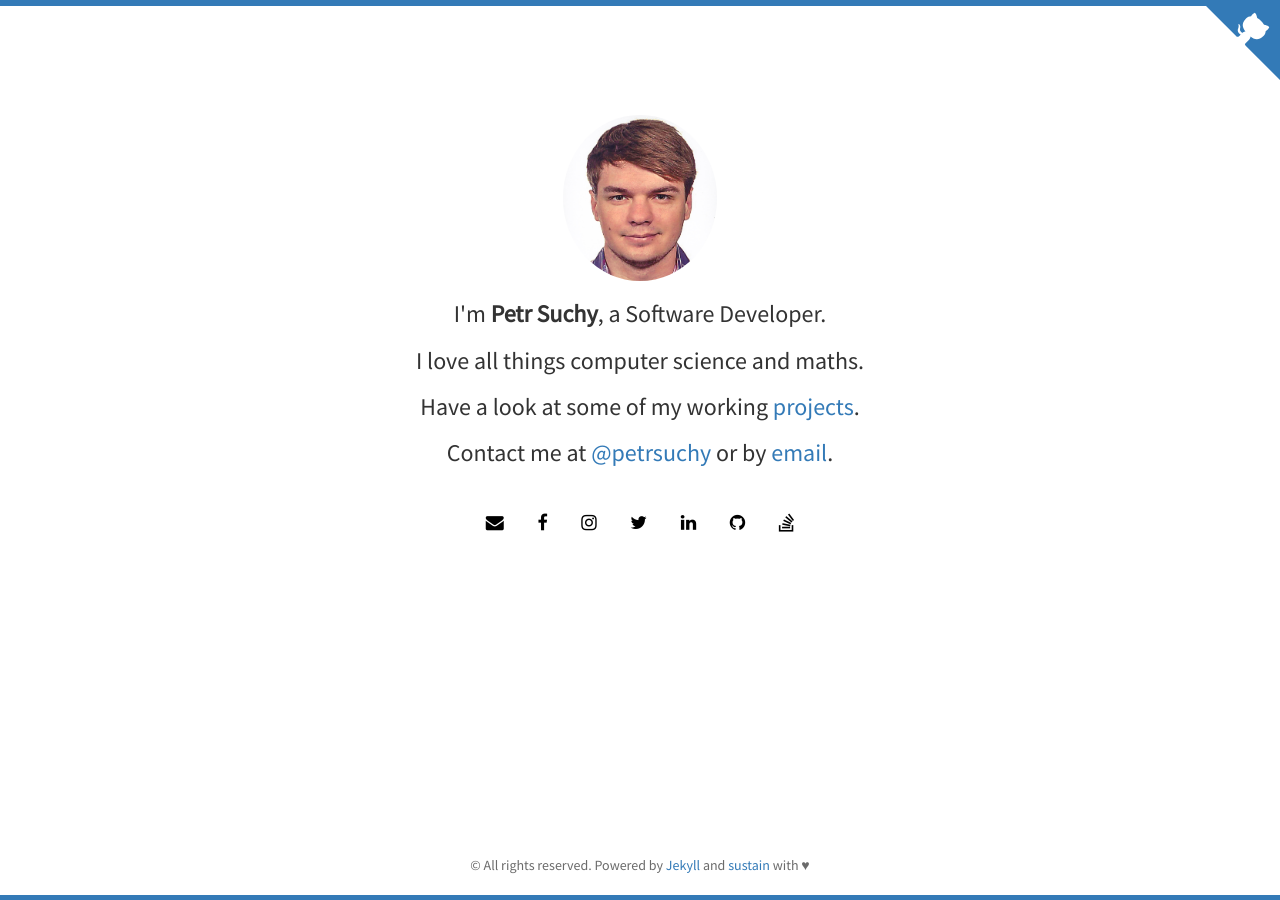
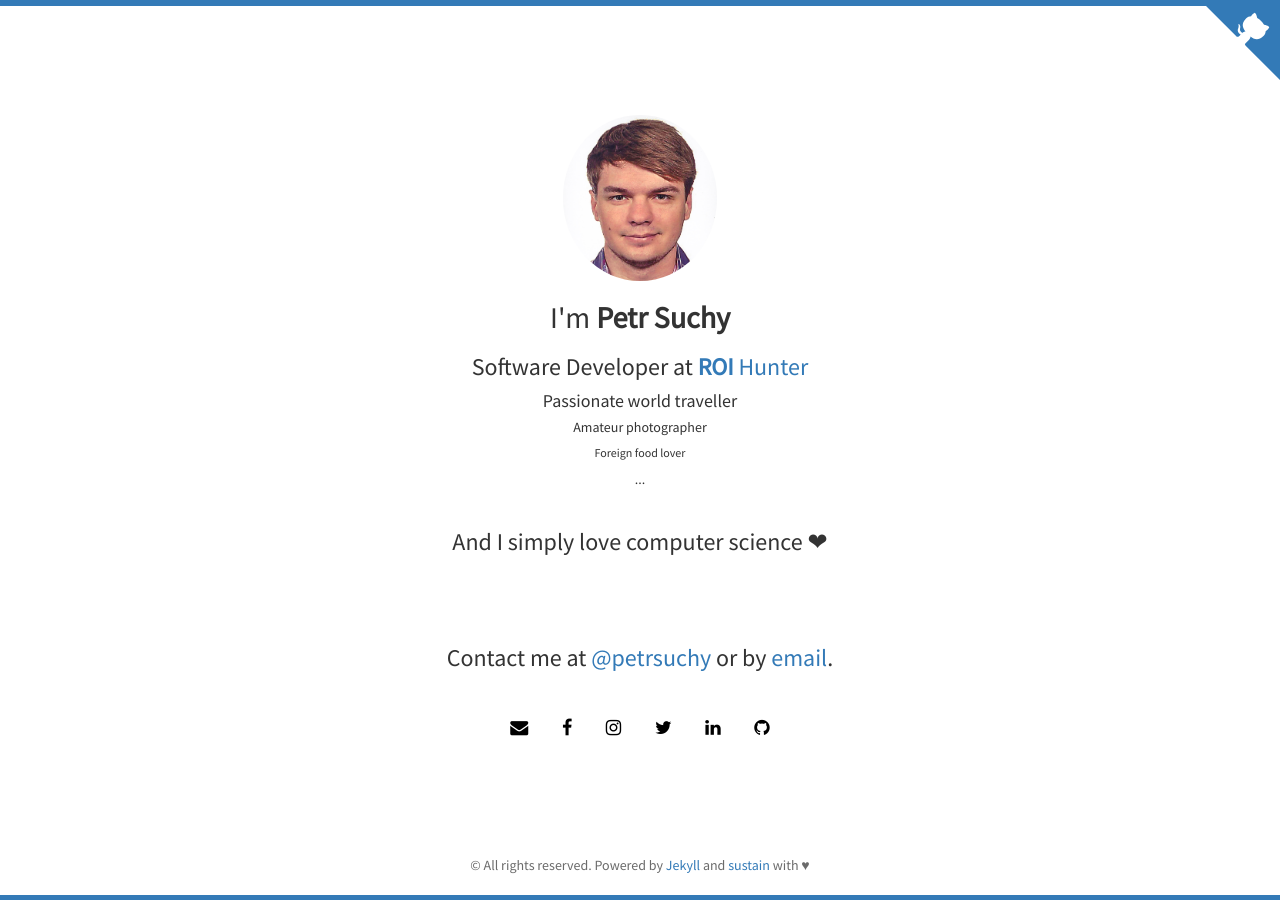
Before and after one commit to suchac/suchac.github.io, a Jekyll site: the page built from index.html, in a window 1280 px wide. Built offline with Jekyll 4.4.1, drawn with Linux system fonts in a browser that asks for light colours; nearby versions of some CDN libraries; the list of posts is cut into pages by our own code.

Commit message:
Edit text on the front page

```diff
--- a/_config.yml
+++ b/_config.yml
@@ -11,6 +11,7 @@ safe: true
 
 
 # edit here to achieve your personal greatness
+#Comment out if you don't want disqus
 url: http://suchac.github.io/
 baseurl: /
 title: Petr Suchy
@@ -23,8 +24,7 @@ facebook: psuchy15
 instagram: suchaac
 twitter: Suchac15
 linkedin: petrsuchy
-stackoverflow: users/2114610/suchac   #e.g: users/2735833/proton1h1
-#Comment out if you don't want disqus
+#stackoverflow: users/2114610/suchac   #e.g: users/2735833/proton1h1
 #disqus: username
 google_analytics: UA-92996473-1
 
--- a/index.html
+++ b/index.html
@@ -7,10 +7,26 @@ layout: home
 	  <div class="avatar">
 		<img class="img-circle" src="{{ site.baseurl }}static/img/{{ site.avatar }}" alt="Responsive image">
 	  </div>
-	  <h3>I'm <strong>{{ site.author }}</strong>, a Software Developer.</h3>
-	  <h3>I love all things computer science and maths.</h3>
-	  <h3>Have a look at some of my working <a href="{{ site.baseurl }}projects.html"> projects</a>.</h3>
-	  <h3>Contact me at <a href="http://linkedin.com/{{ site.linkedin }}">@{{ site.linkedin }}</a> or by <a href="mailto:{{ site.email }}">email</a>.</h3>
+        <h2>I'm <strong>{{ site.author }}</strong></h2>
+
+        <h3>Software Developer at <a href="http://roihunter.com"><b>ROI</b> Hunter</a></h3>
+
+<!--        <br/>-->
+
+        <h4>Passionate world traveller</h4>
+        <h5>Amateur photographer</h5>
+        <h6>Foreign food lover</h6>
+        <h7>...</h7>
+
+        <br/><br/>
+
+        <h3>And I simply love computer science &#10084;</h3>
+<!--	  <h3>Have a look at some of my working <a href="{{ site.baseurl }}projects.html"> projects</a>.</h3>-->
+
+        <br/><br/><br/>
+
+        <h3>Contact me at <a href="http://linkedin.com/{{ site.linkedin }}">@{{ site.linkedin }}</a> or by <a href="mailto:{{ site.email }}">email</a>.</h3>
+
 	  {% include social.html %}
 	</div>
 </section>
```
Also changed, not shown: 14 other files.
